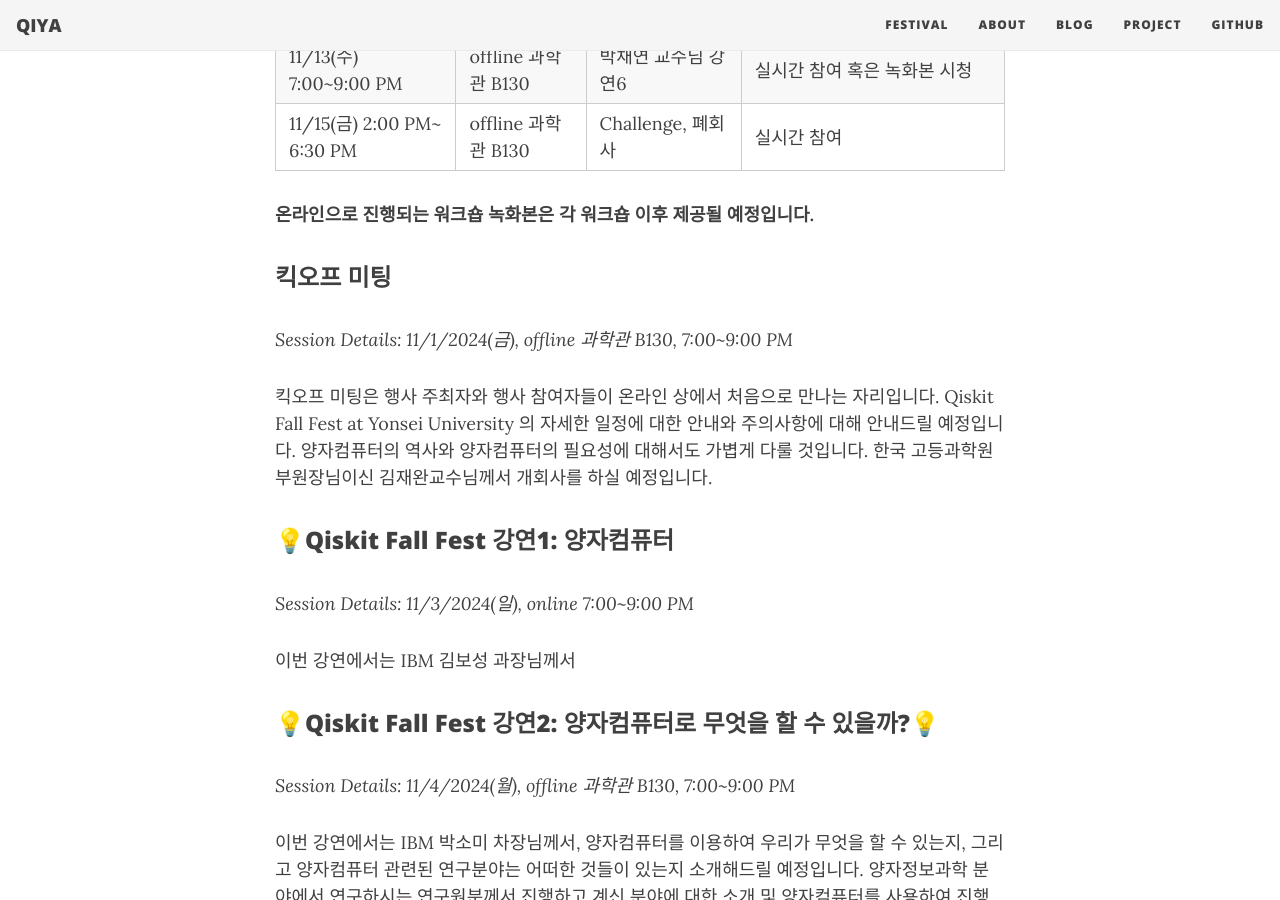
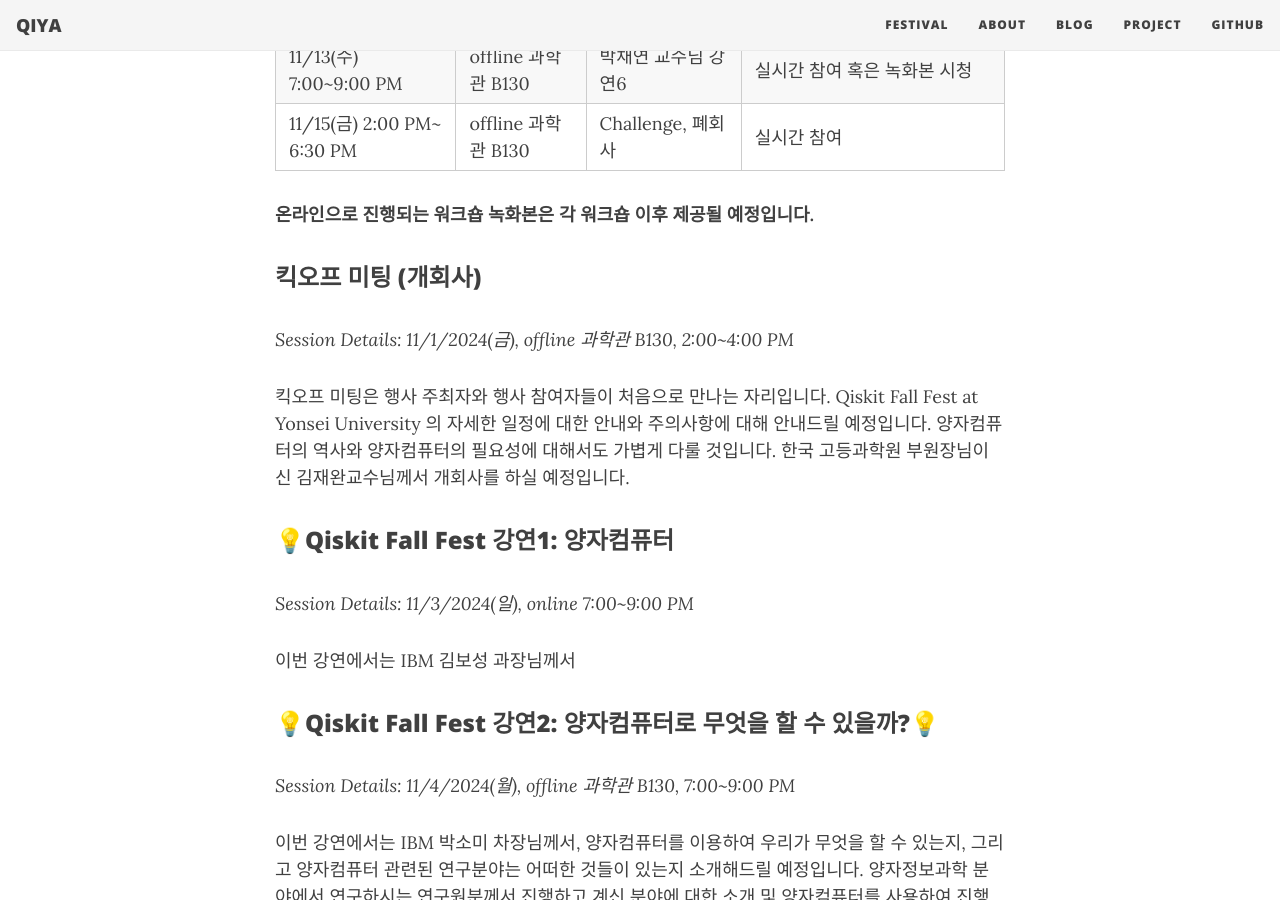
Before and after one commit to QIYA-yonsei/QIYA-yonsei.github.io, a Jekyll site: the page built from index.md, in a window 1280 px wide and 900 px high, scrolled down 2337 px. Built offline with Jekyll 4.4.1, drawn with Linux system fonts in a browser that asks for light colours; nearby versions of some CDN libraries.

Commit message:
Update index.md

```diff
--- a/index.md
+++ b/index.md
@@ -43,11 +43,11 @@
 **온라인으로 진행되는 워크숍 녹화본은 각 워크숍 이후 제공될 예정입니다.**
 
 
-### 킥오프 미팅
+### 킥오프 미팅 (개회사)
 
-_Session Details: 11/1/2024(금), offline 과학관 B130, 7:00~9:00 PM_
+_Session Details: 11/1/2024(금), offline 과학관 B130, 2:00~4:00 PM_
 
-킥오프 미팅은 행사 주최자와 행사 참여자들이 온라인 상에서 처음으로 만나는 자리입니다. Qiskit Fall Fest at Yonsei University 의 자세한 일정에 대한 안내와 주의사항에 대해 안내드릴 예정입니다. 양자컴퓨터의 역사와 양자컴퓨터의 필요성에 대해서도 가볍게 다룰 것입니다. 한국 고등과학원 부원장님이신 김재완교수님께서 개회사를 하실 예정입니다.
+킥오프 미팅은 행사 주최자와 행사 참여자들이  처음으로 만나는 자리입니다. Qiskit Fall Fest at Yonsei University 의 자세한 일정에 대한 안내와 주의사항에 대해 안내드릴 예정입니다. 양자컴퓨터의 역사와 양자컴퓨터의 필요성에 대해서도 가볍게 다룰 것입니다. 한국 고등과학원 부원장님이신 김재완교수님께서 개회사를 하실 예정입니다.
 
 ### 💡Qiskit Fall Fest 강연1: 양자컴퓨터
 
```
